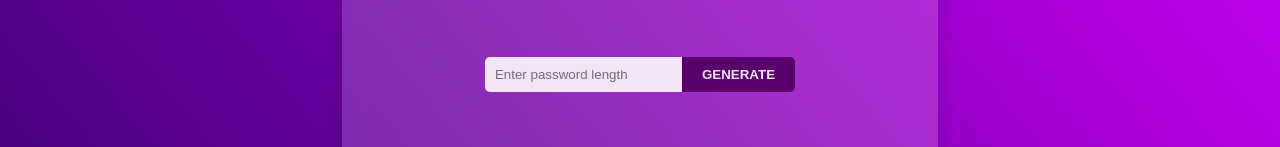
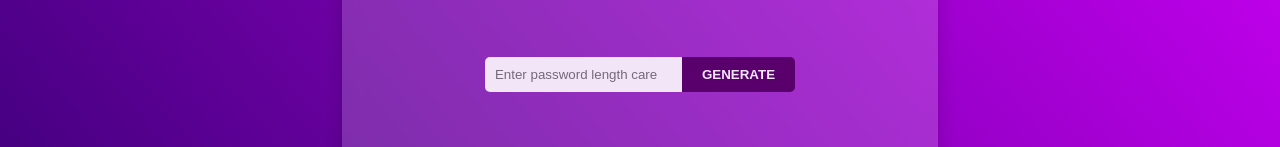
Before and after one commit to vvmaas/password-generator-devops-poc, a React (Vite) app in the folder front-end/: page / in a window 1280 px wide. Shown: the part 352-499 px from the top of the page. Built offline with nearby package versions, Linux system fonts and the light colour scheme; no server answers.

Commit message:
test for githubactions

```diff
--- a/front-end/src/pages/Home.tsx
+++ b/front-end/src/pages/Home.tsx
@@ -39,7 +39,7 @@ export function Home() {
           type="number"
           id="tamanho"
           name="tamanho"
-          placeholder="Enter password length"
+          placeholder="Enter password length carefully"
           value={inputValue}
           onChange={handleInputChange}
         />
```
